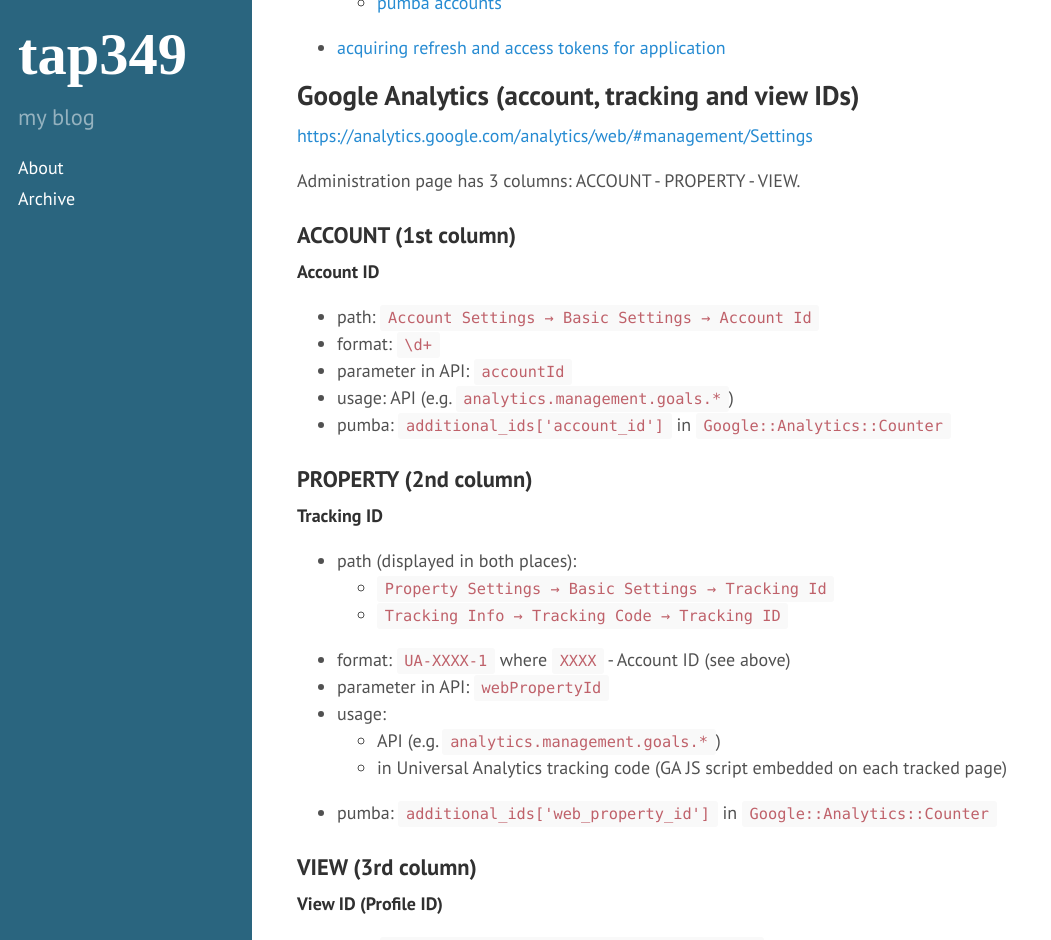
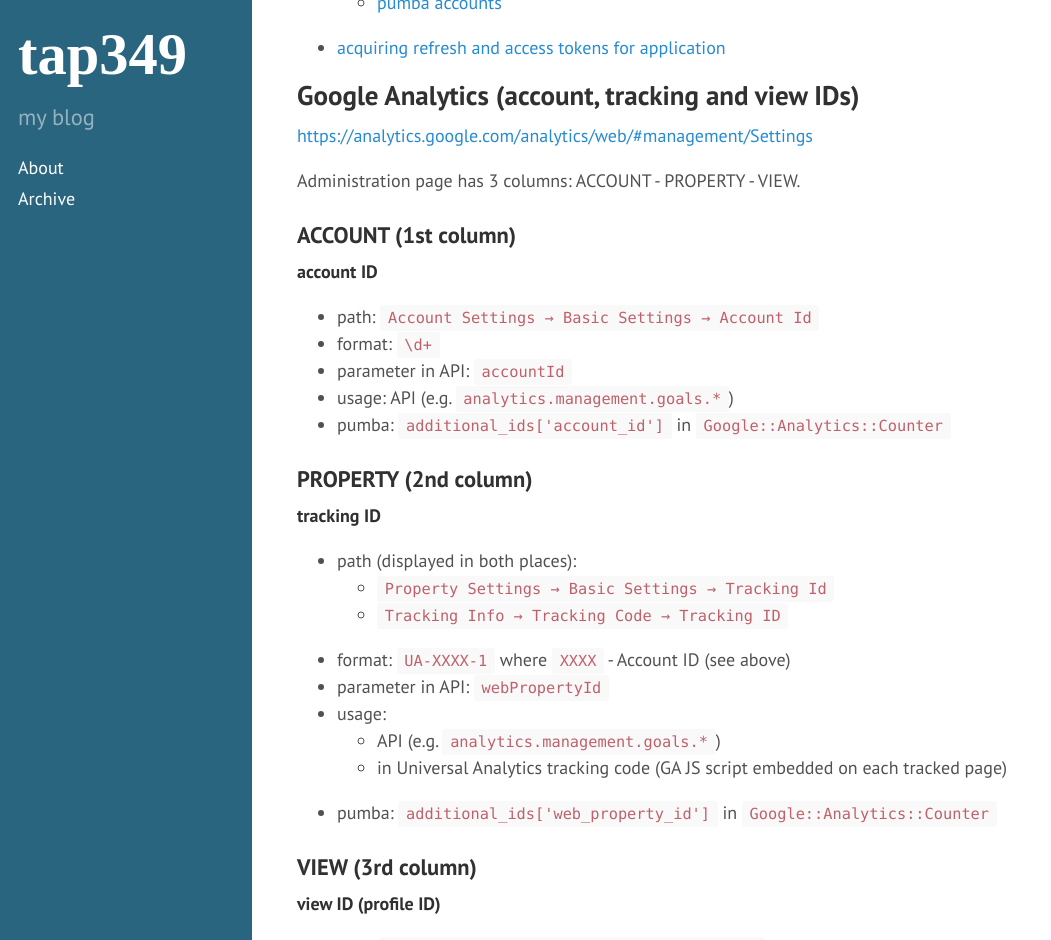
Before and after one commit to tap349/tap349.github.io, a Jekyll site: the page built from _posts/2016-03-16-GA-demystified.md, in a window 1280 px wide and 1400 px high, scrolled down 524 px. Shown: the top 940 px of the window, without its empty margins (0-1051 px from the left). Built offline with Jekyll 4.4.1, drawn with Linux system fonts in a browser that asks for light colours.

Commit message:
update 2016-05-13_08:54:16

```diff
--- a/_posts/2016-03-16-GA-demystified.md
+++ b/_posts/2016-03-16-GA-demystified.md
@@ -21,7 +21,7 @@
 
 ### ACCOUNT (1st column)
 
-  **Account ID**
+  **account ID**
 
   - path: `Account Settings → Basic Settings → Account Id`
   - format: `\d+`
@@ -31,7 +31,7 @@
 
 ### PROPERTY (2nd column)
 
-  **Tracking ID**
+  **tracking ID**
 
   - path (displayed in both places):
     - `Property Settings → Basic Settings → Tracking Id`
@@ -46,7 +46,7 @@
 
 ### VIEW (3rd column)
 
-  **View ID (Profile ID)**
+  **view ID (profile ID)**
 
   - path: `View Settings → Basic Settings → View ID`
   - format: `\d+`
@@ -54,7 +54,7 @@
   - usage: API (e.g. `analytics.management.goals.*`)
   - pumba: not stored
 
-  **Table ID**
+  **table ID**
 
   - path: not displayed in UI
   - format: `ga:XXXX` where `XXXX` - View ID
```
